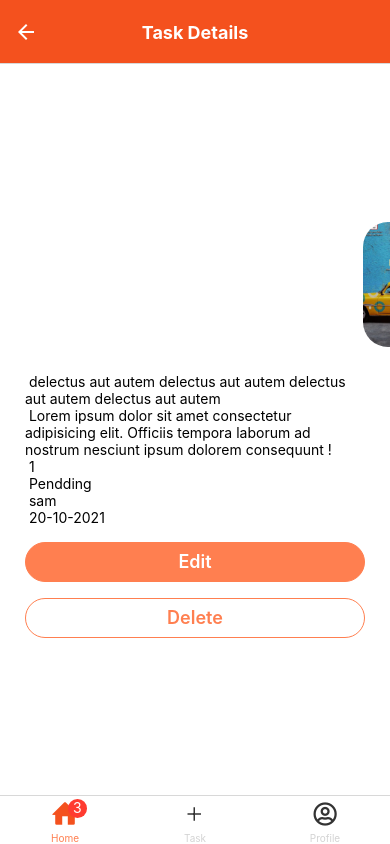
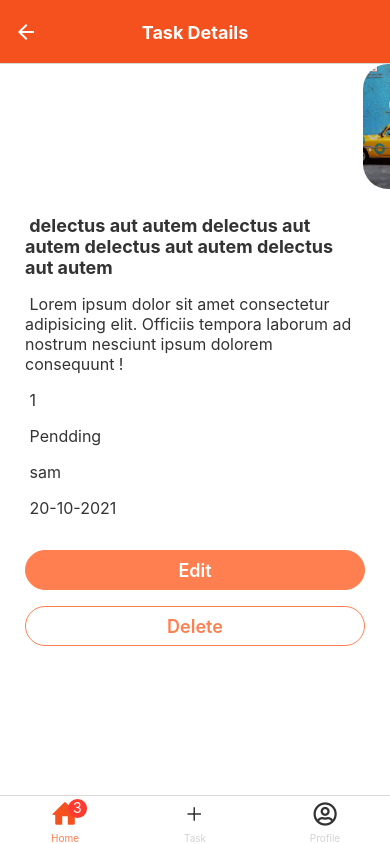
Before and after one commit to Samlogy/task-scheduler, a React Native app: screen /Home in a window 390 px wide. Both pictures are taken after a click on the element 195 px from the left and 187 px from the top of the page. Built offline with nearby package versions, Linux system fonts and the light colour scheme.

Commit message:
add: style to task details

```diff
--- a/views/TaskDetails.jsx
+++ b/views/TaskDetails.jsx
@@ -1,5 +1,5 @@
 import React, {useEffect, useState} from "react";
-import { SafeAreaView, StyleSheet, Text, View, Image, Dimensions, Modal } from "react-native";
+import { SafeAreaView, StyleSheet, Text, View, Image, Dimensions, Modal, ScrollView } from "react-native";
 
 import { CustomButton } from '../components';
 import { globalStyles } from "../styles";
@@ -13,21 +13,22 @@ const TaskDetails = ({ navigation, route }) => {
   const data = route.params;
 
     return(
-        <View style={globalStyles.container}>
+        <ScrollView style={styles.container} showsVerticalScrollIndicator={false}>
             { data.image ? <Image source={{ uri: data.image }} style={styles.img} /> : <Image source={require('../assets/aa.png')} style={styles.img} /> }
 
-            <Text> {data.title} </Text>
-            <Text> {data.description} </Text>
-            <Text> {data.priority} </Text>
-            <Text> {data.status} </Text>
-            <Text> {data.username} </Text>
+            <Text style={{ ...styles.text, fontWeight: "bold", fontSize: 18 }}> {data.title} </Text>
+            <Text style={styles.text}> {data.description} </Text>
+            <Text style={styles.text}> {data.priority} </Text>
+            <Text style={styles.text}> {data.status} </Text>
+            <Text style={styles.text}> {data.username} </Text>
             {/* <Text> {data.deadline} </Text> */}
-            <Text> {data.createdAt} </Text>
+            <Text style={styles.text}> {data.createdAt} </Text>
+
             <CustomButton text="Edit" variant="filled" onPress={() => navigation.navigate('EditTask', data)} />
             <CustomButton text="Delete" variant="outline" onPress={() => setModalVisible(true)} />
 
             <CustomModal modalVisible={modalVisible} setModalVisible={setModalVisible} text="Do you want to remove this task ?" />
-        </View>
+        </ScrollView>
     )
 }
 
@@ -54,12 +55,21 @@ const CustomModal = ({ modalVisible, setModalVisible, text }) => {
 }
 
 const styles = StyleSheet.create({
+    container: {
+      paddingHorizontal: 25,
+      backgroundColor: "#fff"
+    },
     img: {
       height: 125,
       width: 125,
       borderRadius: 25,
       marginBottom: 26,
       marginHorizontal: imgMargin
+    },
+    text: {
+      marginBottom: 16,
+      fontSize: 16,
+      color: "#333"
     },
     centeredView: {
       flex: 1,
```
